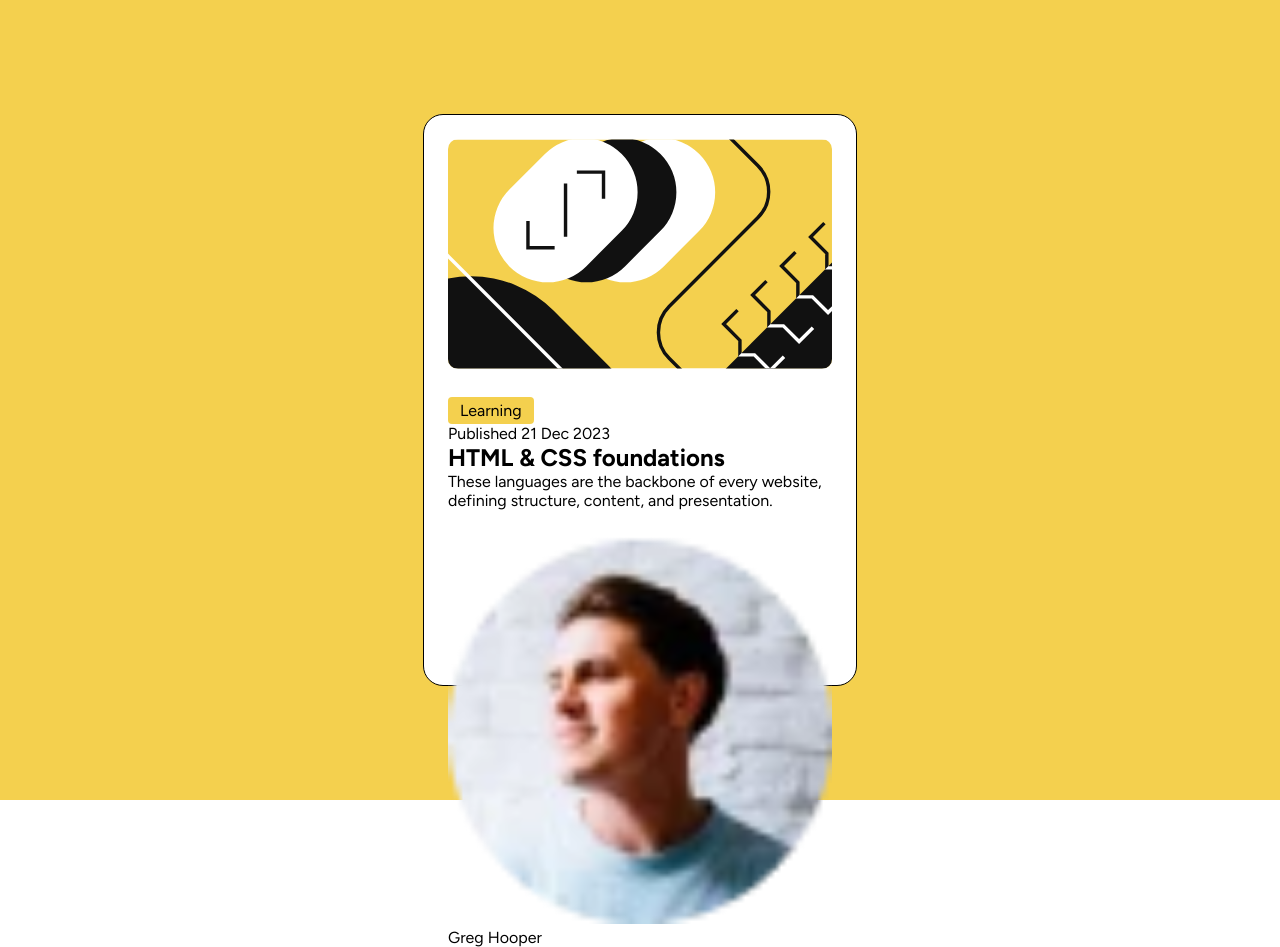
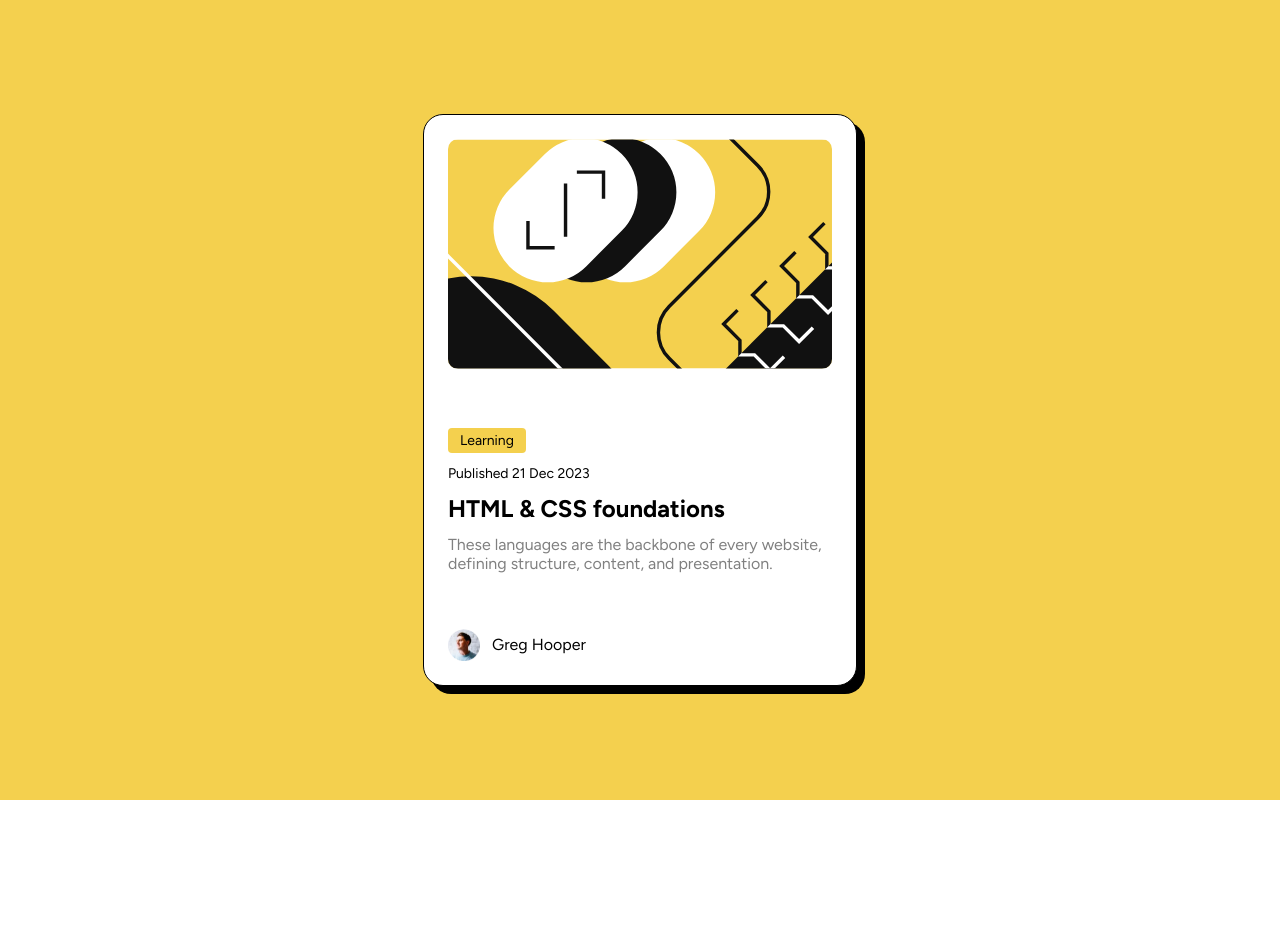
Before and after one commit to Pamplona-C/Frontend-Mentor-Card-Main, a plain HTML site: page index.html in a window 1280 px wide. After the commit the page ends 800 px from the top, so only its background shows below. Drawn offline with Linux system fonts and the light colour scheme.

Commit message:
PROJECT COMPLETED

```diff
--- a/index.html
+++ b/index.html
@@ -31,7 +31,7 @@
           <span class="button">Learning</span>
           <span>Published 21 Dec 2023</span>
           <h2>HTML & CSS foundations</h2>
-          <span>These languages are the backbone of every website, defining structure, content, and presentation.</span>
+          <span class="description">These languages are the backbone of every website, defining structure, content, and presentation.</span>
         </div>
 
         <div class="profile">
--- a/style.scss
+++ b/style.scss
@@ -23,20 +23,28 @@
     justify-content: center;
     align-items: top;
     padding: 24px;
-
+    box-shadow: 8px 8px black;
     .card-content{
+        // border: 1px solid black;
         display: flex;
         flex-direction: column;
         gap: 24px;
+        justify-content: space-between;
         img{
             width: 100%;
             border-radius: 10px;
         }
+        .banner{
+            // border: 1px solid black;
+
+        }
     }
 
     .content-text{
+        // border: 1px solid black;
         display: flex;
         flex-direction: column;
+        gap: 12px;
         .button{
             // border: 1px solid red;
             width: fit-content;
@@ -44,5 +52,25 @@
             border-radius: 4px;
             padding: 4px 12px ;
         }
+        span{
+            font-size: 14px;
+        }
+        .description{
+            font-size: 16px;
+            color: hsl(0, 0%, 50%);
+        }
+
+    }
+    .profile{
+        // border: 1px solid black;
+        display: flex;
+        justify-content: flex-start;
+        align-items: center;
+        width: fit-content;
+        gap: 12px;
+        img{
+            width: 32px;
+            height: 32px;
+        }
     }
 }
```
Also changed, not shown: style.css, 1 other file.
